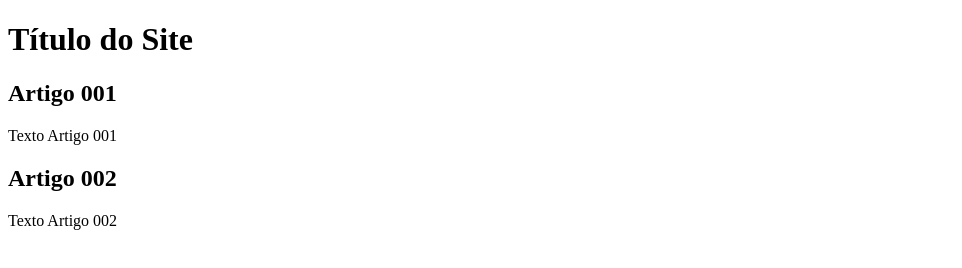
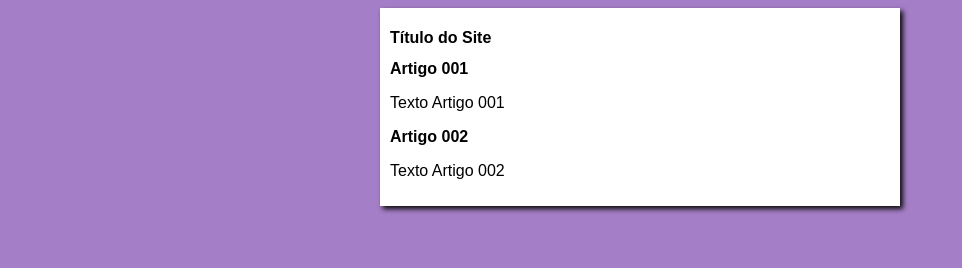
Before and after one commit to LealdoRodrigues/Projeto-site, a plain HTML site: page index.html in a window 1280 px wide. Shown: the whole page, without its empty margins (0-962 px from the left). Drawn offline with Linux system fonts and the light colour scheme.

Commit message:
Design iniciado

```diff
--- /dev/null
+++ b/estilos/style.css
@@ -0,0 +1,15 @@
+*{
+    font-family: Arial, helvetica, sans-serif;
+    font-size: 16px;
+}
+body {
+    background-color:rgb(164, 126, 199);
+
+}
+main {
+    background-color: white;
+    width: 500px;
+    margin: auto;
+    padding: 10px;
+    box-shadow: 3px 3px 5px rgb(12, 11, 11);
+}
--- a/index.html
+++ b/index.html
@@ -5,6 +5,7 @@
     <meta http-equiv="X-UA-Compatible" content="IE=edge">
     <meta name="viewport" content="width=device-width, initial-scale=1.0">
     <title>Título do Site</title>
+    <link rel="stylesheet" href="estilos/style.css">
 </head>
 <body>
     <main>
```
